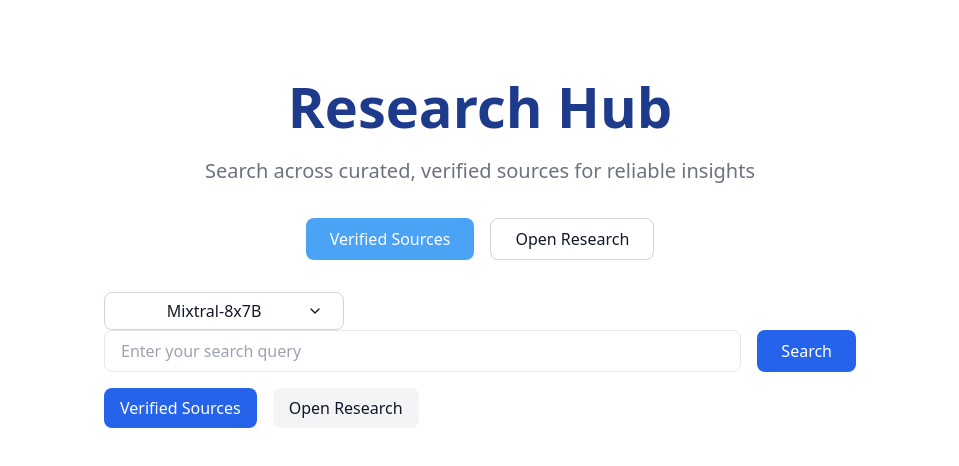
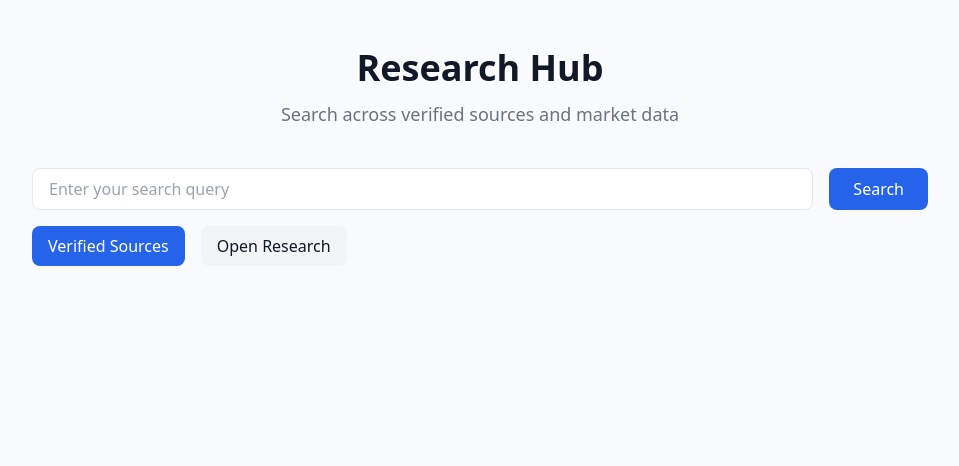
Before and after one commit to NUbivek/searchbar, a Next.js app: page / in a window 1280 px wide. Shown: the top 466 px of the page, without its empty margins (160-1119 px from the left). Built offline with nearby package versions, Linux system fonts and the light colour scheme.

Commit message:
Restore stable UI with enhanced search functionality

```diff
--- a/src/components/ModelSelector.js
+++ b/src/components/ModelSelector.js
@@ -1,43 +1,26 @@
 import { ChevronDown } from 'lucide-react';
 
-export default function ModelSelector({ selectedModel, setSelectedModel, showDropdown, setShowDropdown }) {
+export default function ModelSelector({ selectedModel, setSelectedModel }) {
+  const models = [
+    { id: 'Perplexity', name: 'Perplexity-Online', description: 'Real-time web analysis' },
+    { id: 'Mixtral-8x7B', name: 'Mixtral 8x7B', description: 'Powerful multi-expert model' },
+    { id: 'Gemma-7B', name: 'Gemma 7B', description: 'Efficient Google model' },
+    { id: 'DeepSeek-70B', name: 'DeepSeek 70B', description: 'Advanced reasoning model' }
+  ];
+
   return (
-    <div className="w-[240px] relative z-30">
-      <button
-        onClick={() => setShowDropdown(!showDropdown)}
-        className="w-full px-4 py-1.5 text-[16px] border border-gray-300 rounded-lg
-                  bg-white text-center group hover:border-[#4BA3F5]
-                  focus:ring-2 focus:ring-[#4BA3F5]/20 transition-all
-                  flex items-center justify-between"
+    <div className="mb-6">
+      <select
+        value={selectedModel}
+        onChange={(e) => setSelectedModel(e.target.value)}
+        className="w-full p-2 border rounded-lg"
       >
-        <span className="flex-1 text-center">{selectedModel}</span>
-        <ChevronDown
-          className={`transition-transform duration-200 text-gray-900 mr-1
-            ${showDropdown ? 'rotate-180' : ''}`}
-          size={16}
-        />
-      </button>
-
-      {showDropdown && (
-        <div className="absolute top-full left-0 w-full mt-1 bg-white border
-                      border-gray-300 rounded-lg shadow-lg overflow-hidden
-                      animate-slideDown z-10">
-          {MODEL_OPTIONS.map((model) => (
-            <button
-              key={model.id}
-              onClick={() => {
-                setSelectedModel(model.id);
-                setShowDropdown(false);
-              }}
-              className="w-full px-4 py-2 text-left hover:bg-gray-50
-                       transition-colors border-b border-gray-100 last:border-0"
-            >
-              <div className="text-[16px]">{model.displayName}</div>
-              <div className="text-[13px] text-gray-500">{model.description}</div>
-            </button>
-          ))}
-        </div>
-      )}
+        {models.map(model => (
+          <option key={model.id} value={model.id}>
+            {model.name} - {model.description}
+          </option>
+        ))}
+      </select>
     </div>
   );
 }
--- a/src/components/SearchInterface.js
+++ b/src/components/SearchInterface.js
@@ -6,6 +6,7 @@ import UrlInput from './UrlInput';
 export default function SearchInterface({ onSearch }) {
   const [query, setQuery] = useState('');
   const [mode, setMode] = useState(SearchModes.VERIFIED);
+  const [customMode, setCustomMode] = useState('verified'); // 'custom' or 'combined'
   const [customUrls, setCustomUrls] = useState([]);
   const [uploadedFiles, setUploadedFiles] = useState([]);
 
@@ -13,6 +14,7 @@ export default function SearchInterface({ onSearch }) {
     e.preventDefault();
     onSearch(query, {
       mode,
+      customMode,
       customUrls,
       uploadedFiles
     });
@@ -27,7 +29,7 @@ export default function SearchInterface({ onSearch }) {
   };
 
   return (
-    <div className="space-y-4">
+    <div className="space-y-6">
       <form onSubmit={handleSearch} className="space-y-4">
         <div className="flex gap-4">
           <input
@@ -47,23 +49,17 @@ export default function SearchInterface({ onSearch }) {
 
         <div className="flex gap-4">
           <button
-            type="button"
             onClick={() => setMode(SearchModes.VERIFIED)}
             className={`px-4 py-2 rounded-lg ${
-              mode === SearchModes.VERIFIED
-                ? 'bg-blue-600 text-white'
-                : 'bg-gray-100'
+              mode === SearchModes.VERIFIED ? 'bg-blue-600 text-white' : 'bg-gray-100'
             }`}
           >
             Verified Sources
           </button>
           <button
-            type="button"
             onClick={() => setMode(SearchModes.OPEN)}
             className={`px-4 py-2 rounded-lg ${
-              mode === SearchModes.OPEN
-                ? 'bg-blue-600 text-white'
-                : 'bg-gray-100'
+              mode === SearchModes.OPEN ? 'bg-blue-600 text-white' : 'bg-gray-100'
             }`}
           >
             Open Research
@@ -71,36 +67,53 @@ export default function SearchInterface({ onSearch }) {
         </div>
       </form>
 
-      {mode !== SearchModes.VERIFIED && (
-        <div>
-          <FileUpload onUpload={handleFileUpload} />
-          <UrlInput onSubmit={handleUrlAdd} />
+      {mode === SearchModes.VERIFIED && (
+        <div className="mt-6 space-y-4">
+          <div className="bg-gray-50 p-4 rounded-lg">
+            <h3 className="font-medium mb-2">Default Verified Sources</h3>
+            <ul className="text-sm text-gray-600">
+              <li>• Market Data Analytics</li>
+              <li>• VC Firms & Partners</li>
+              <li>• Investment Banks</li>
+              <li>• Research Firms</li>
+            </ul>
+          </div>
 
-          {customUrls.length > 0 && (
-            <div className="mt-4">
-              <h3 className="font-medium">Custom URLs:</h3>
-              <ul className="mt-2 space-y-1">
-                {customUrls.map((url, index) => (
-                  <li key={index} className="text-sm text-gray-600">
-                    {url}
-                  </li>
+          <div className="flex gap-4 mt-4">
+            <button
+              onClick={() => setCustomMode('custom')}
+              className={`px-4 py-2 rounded-lg ${
+                customMode === 'custom' ? 'bg-blue-600 text-white' : 'bg-gray-100'
+              }`}
+            >
+              Custom Sources
+            </button>
+            <button
+              onClick={() => setCustomMode('combined')}
+              className={`px-4 py-2 rounded-lg ${
+                customMode === 'combined' ? 'bg-blue-600 text-white' : 'bg-gray-100'
+              }`}
+            >
+              Custom + Verified Sources
+            </button>
+          </div>
+
+          <div className="space-y-4 mt-4">
+            <FileUpload onUpload={handleFileUpload} />
+            <UrlInput onSubmit={handleUrlAdd} />
+
+            {(customUrls.length > 0 || uploadedFiles.length > 0) && (
+              <div className="bg-white p-4 rounded-lg border">
+                <h4 className="font-medium mb-2">Added Sources</h4>
+                {customUrls.map((url, i) => (
+                  <div key={i} className="text-sm text-gray-600">{url}</div>
                 ))}
-              </ul>
-            </div>
-          )}
-
-          {uploadedFiles.length > 0 && (
-            <div className="mt-4">
-              <h3 className="font-medium">Uploaded Files:</h3>
-              <ul className="mt-2 space-y-1">
-                {uploadedFiles.map((file, index) => (
-                  <li key={index} className="text-sm text-gray-600">
-                    {file.name}
-                  </li>
+                {uploadedFiles.map((file, i) => (
+                  <div key={i} className="text-sm text-gray-600">{file.name}</div>
                 ))}
-              </ul>
-            </div>
-          )}
+              </div>
+            )}
+          </div>
         </div>
       )}
     </div>
--- /dev/null
+++ b/src/components/SourceSelector.js
@@ -0,0 +1,23 @@
+export default function SourceSelector({ mode, selectedSources, onSourceToggle }) {
+  const sources = mode === SearchModes.VERIFIED ?
+    ['Market Data', 'VC Firms', 'Custom'] :
+    ['Web', 'LinkedIn', 'X', 'Reddit', 'Substack', 'Crunchbase', 'Pitchbook', 'Medium'];
+
+  return (
+    <div className="flex flex-wrap gap-2 mb-6">
+      {sources.map(source => (
+        <button
+          key={source}
+          onClick={() => onSourceToggle(source)}
+          className={`px-4 py-2 rounded-lg ${
+            selectedSources.includes(source)
+              ? 'bg-blue-600 text-white'
+              : 'bg-gray-100'
+          }`}
+        >
+          {source}
+        </button>
+      ))}
+    </div>
+  );
+}
--- a/src/pages/_app.js
+++ b/src/pages/_app.js
@@ -1,7 +1,5 @@
 import '../styles/globals.css'
 
-function MyApp({ Component, pageProps }) {
+export default function App({ Component, pageProps }) {
   return <Component {...pageProps} />
 }
-
-export default MyApp
--- a/src/pages/index.js
+++ b/src/pages/index.js
@@ -42,220 +42,117 @@ const MODEL_OPTIONS = [
 ];
 
 export default function Home() {
-  const [searchMode, setSearchMode] = useState(SearchModes.VERIFIED);
-  const [selectedSources, setSelectedSources] = useState([]);
-  const [selectedModel, setSelectedModel] = useState('Mixtral-8x7B');
-  const [showUploadPanel, setShowUploadPanel] = useState(false);
-  const [showModelDropdown, setShowModelDropdown] = useState(false);
-  const [urls, setUrls] = useState(['']);
-  const [sessionId] = useState(uuidv4());
-  const [uploadedFiles, setUploadedFiles] = useState([]);
-  const [uploadProgress, setUploadProgress] = useState({});
-  const fileInputRef = useRef(null);
-  const [showLeftUploadPanel, setShowLeftUploadPanel] = useState(false);
-  const [showRightUploadPanel, setShowRightUploadPanel] = useState(false);
-  const [leftUrls, setLeftUrls] = useState(['']);
-  const [rightUrls, setRightUrls] = useState(['']);
-  const [activePanel, setActivePanel] = useState(null); // 'left' or 'right' or null
-  const [searchResults, setSearchResults] = useState(null);
-  const [isSearching, setIsSearching] = useState(false);
-  const [searchQuery, setSearchQuery] = useState('');
-  const [searchError, setSearchError] = useState(null);
-  const [searchHistory, setSearchHistory] = useState([]);
-  const [searchType, setSearchType] = useState({
-    verified: 'default', // 'default', 'custom', 'combined'
-    open: 'web' // 'web', 'linkedin', 'x', 'reddit', etc.
-  });
+  const [query, setQuery] = useState('');
+  const [mode, setMode] = useState(SearchModes.VERIFIED);
+  const [results, setResults] = useState(null);
+  const [loading, setLoading] = useState(false);
+  const [error, setError] = useState(null);
 
-  const toggleSource = (source) => {
-    if (selectedSources.includes(source)) {
-      setSelectedSources(selectedSources.filter(s => s !== source));
-    } else {
-      setSelectedSources([...selectedSources, source]);
-    }
-  };
-
-  useEffect(() => {
-    return () => {
-      uploadedFiles.forEach(file => {
-        fetch('/api/cleanup', {
-          method: 'POST',
-          body: JSON.stringify({ filePath: file.path }),
-        }).catch(console.error);
-      });
-    };
-  }, [uploadedFiles]);
-
-  const handleFileUpload = async (e) => {
-    const files = e.target.files;
-    if (!files.length) return;
-
-    const formData = new FormData();
-    formData.append('sessionId', sessionId);
-
-    // Initialize progress for each file
-    const newProgress = {};
-    Array.from(files).forEach(file => {
-      formData.append('files', file);
-      newProgress[file.name] = 0;
-    });
-    setUploadProgress(newProgress);
+  const handleSearch = async (e) => {
+    e.preventDefault();
+    setLoading(true);
+    setError(null);
 
     try {
-      const response = await fetch('/api/upload', {
-        method: 'POST',
-        body: formData,
-        onUploadProgress: (progressEvent) => {
-          const percentCompleted = Math.round(
-            (progressEvent.loaded * 100) / progressEvent.total
-          );
-
-          // Update progress for all files
-          const updatedProgress = {};
-          Object.keys(newProgress).forEach(fileName => {
-            updatedProgress[fileName] = percentCompleted;
-          });
-          setUploadProgress(updatedProgress);
-        },
-      });
-
-      if (!response.ok) throw new Error('Upload failed');
-
+      const response = await fetch(`/api/search?query=${encodeURIComponent(query)}&mode=${mode}`);
       const data = await response.json();
-      setUploadedFiles(prev => [...prev, ...data.files]);
-      setUploadProgress({}); // Clear progress
-    } catch (error) {
-      console.error('Upload error:', error);
-      // Add error UI feedback here
-    }
-  };
-
-  const handleSearch = async (query) => {
-    if (query.trim() === '') return;
-    setIsSearching(true);
-    setSearchError(null);
-
-    try {
-      // Step 1: Source-specific search
-      let sourceResults;
-      if (searchMode === SearchModes.VERIFIED) {
-        if (searchType.verified === 'default') {
-          sourceResults = await searchVerifiedSources(query);
-        } else if (searchType.verified === 'custom') {
-          sourceResults = await searchCustomSources(query, uploadedFiles, urls);
-        } else {
-          // combined search
-          const [verifiedResults, customResults] = await Promise.all([
-            searchVerifiedSources(query),
-            searchCustomSources(query, uploadedFiles, urls)
-          ]);
-          sourceResults = [...verifiedResults, ...customResults];
-        }
-      } else {
-        // Open research tab
-        sourceResults = await searchSpecificSource(searchType.open, query);
-      }
-
-      // Step 2: Process with selected LLM
-      const llmResults = await fetch('/api/processResults', {
-        method: 'POST',
-        headers: { 'Content-Type': 'application/json' },
-        body: JSON.stringify({
-          results: sourceResults,
-          model: selectedModel
-        })
-      }).then(res => res.json());
-
-      // Update search history
-      setSearchHistory(prev => [
-        {
-          query,
-          timestamp: new Date(),
-          tab: searchMode,
-          searchType: searchType[searchMode],
-          model: selectedModel
-        },
-        ...prev.slice(0, 9)
-      ]);
-
-      setSearchResults(llmResults);
-    } catch (error) {
-      setSearchError('Search failed. Please try again.');
-      console.error('Search error:', error);
+      setResults(data);
+    } catch (err) {
+      setError('Search failed. Please try again.');
+      console.error('Search error:', err);
     } finally {
-      setIsSearching(false);
+      setLoading(false);
     }
   };
 
   return (
-    <div className="min-h-screen bg-white">
-      <Head>
-        <title>AI-Powered Research Assistant</title>
-        <meta name="viewport" content="width=device-width, initial-scale=1" />
-      </Head>
-
-      <main className="container mx-auto max-w-[800px] px-6 py-16">
-        {/* Header - Updated styling */}
-        <div className="text-center mb-8">
-          <h1 className="text-[56px] font-bold mb-2 text-[#1E3A8A]">
+    <div className="min-h-screen bg-gray-50 py-12 px-4 sm:px-6 lg:px-8">
+      <div className="max-w-4xl mx-auto">
+        <div className="text-center">
+          <h1 className="text-3xl font-bold text-gray-900 sm:text-4xl">
             Research Hub
           </h1>
-          <p className="text-[20px] text-gray-500">
-            Search across curated, verified sources for reliable insights
+          <p className="mt-3 text-lg text-gray-500">
+            Search across verified sources and market data
           </p>
         </div>
 
-        {/* Search Mode Toggle */}
-        <div className="flex justify-center gap-4 mb-8">
+        <div className="mt-10">
+          <form onSubmit={handleSearch} className="space-y-4">
+            <div className="flex gap-4">
+              <input
+                type="text"
+                value={query}
+                onChange={(e) => setQuery(e.target.value)}
+                placeholder="Enter your search query"
+                className="flex-1 px-4 py-2 border rounded-lg focus:ring-2 focus:ring-blue-500 focus:border-blue-500"
+              />
               <button
-            onClick={() => setSearchMode(SearchModes.VERIFIED)}
-            className={`px-6 py-2 rounded-lg transition-all ${
-              searchMode === SearchModes.VERIFIED
-                ? 'bg-[#4BA3F5] text-white'
-                : 'border border-gray-300'
+                type="submit"
+                className="px-6 py-2 bg-blue-600 text-white rounded-lg hover:bg-blue-700 focus:outline-none focus:ring-2 focus:ring-blue-500 focus:ring-offset-2"
+                disabled={loading}
+              >
+                {loading ? 'Searching...' : 'Search'}
+              </button>
+            </div>
+
+            <div className="flex gap-4">
+              <button
+                type="button"
+                onClick={() => setMode(SearchModes.VERIFIED)}
+                className={`px-4 py-2 rounded-lg ${
+                  mode === SearchModes.VERIFIED
+                    ? 'bg-blue-600 text-white'
+                    : 'bg-gray-100 hover:bg-gray-200'
                 }`}
               >
                 Verified Sources
               </button>
               <button
-            onClick={() => setSearchMode(SearchModes.OPEN)}
-            className={`px-6 py-2 rounded-lg transition-all ${
-              searchMode === SearchModes.OPEN
-                ? 'bg-[#4BA3F5] text-white'
-                : 'border border-gray-300'
+                type="button"
+                onClick={() => setMode(SearchModes.OPEN)}
+                className={`px-4 py-2 rounded-lg ${
+                  mode === SearchModes.OPEN
+                    ? 'bg-blue-600 text-white'
+                    : 'bg-gray-100 hover:bg-gray-200'
                 }`}
               >
                 Open Research
               </button>
             </div>
+          </form>
 
-        {/* Model Selection */}
-        <ModelSelector
-          selectedModel={selectedModel}
-          setSelectedModel={setSelectedModel}
-        />
+          {error && (
+            <div className="mt-6 text-red-600 text-center">{error}</div>
+          )}
 
-        {/* Search Interface */}
-        <SearchInterface
-          mode={searchMode}
-          selectedSources={selectedSources}
-          setSelectedSources={setSelectedSources}
-          selectedModel={selectedModel}
-        />
-
-        {/* Search Results */}
-        {searchResults && (
+          {results && (
             <div className="mt-8 space-y-8">
-            {/* Results display with follow-up capability */}
-            <SearchResults
-              results={searchResults}
-              onFollowUp={handleSearch}
-              isLoading={isSearching}
-              error={searchError}
-            />
+              {results.sources?.map((result, index) => (
+                <div
+                  key={index}
+                  className="bg-white p-6 rounded-lg shadow hover:shadow-md transition-shadow"
+                >
+                  <h3 className="text-lg font-semibold text-gray-900">
+                    {result.source}
+                  </h3>
+                  <p className="mt-2 text-gray-600">{result.content}</p>
+                  {result.url && (
+                    <a
+                      href={result.url}
+                      target="_blank"
+                      rel="noopener noreferrer"
+                      className="mt-4 inline-block text-blue-600 hover:text-blue-800"
+                    >
+                      View Source →
+                    </a>
+                  )}
+                </div>
+              ))}
             </div>
           )}
-      </main>
+        </div>
+      </div>
     </div>
   );
 }
--- a/tailwind.config.js
+++ b/tailwind.config.js
@@ -1,7 +1,8 @@
 /** @type {import('tailwindcss').Config} */
 module.exports = {
   content: [
-    "./src/**/*.{js,ts,jsx,tsx,mdx}",
+    './src/pages/**/*.{js,ts,jsx,tsx,mdx}',
+    './src/components/**/*.{js,ts,jsx,tsx,mdx}',
   ],
   theme: {
     extend: {
```
Also changed, not shown: src/components/FileUpload.js (+17 -13 lines). Lines whose indentation alone changed are shown as unchanged.
